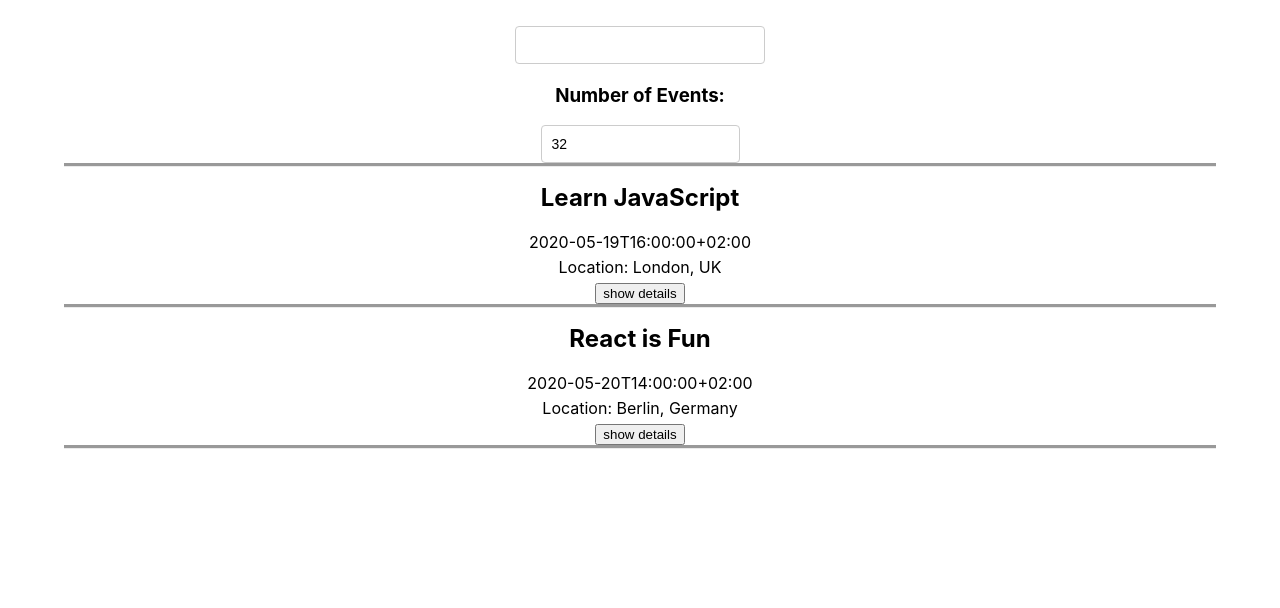
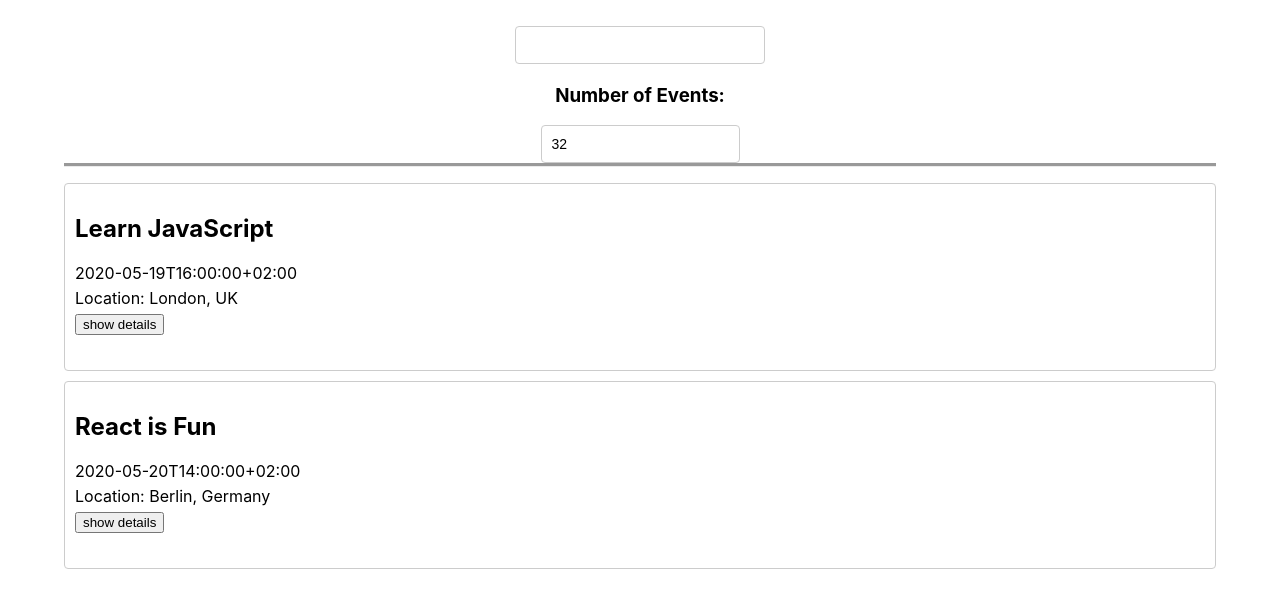
Before and after one commit to brandontyruspetty/meet, a React (Create React App) app: page / in a window 1280 px wide. Shown: the top 608 px of the page. Built offline with nearby package versions, Linux system fonts and the light colour scheme.

Commit message:
update event

```diff
--- a/src/Event.js
+++ b/src/Event.js
@@ -14,7 +14,7 @@ class Event extends Component {
     const { collapsed } = this.state;
 
     return (
-      <div className={`Event ${this.state.collapsed ? '' : 'expanded'}`}>
+      <div className={`event ${this.state.collapsed ? '' : 'expanded'}`}>
         <h2 className="summary">{ event.summary }</h2>
         <p className="start">
           { event.start.dateTime }
```
